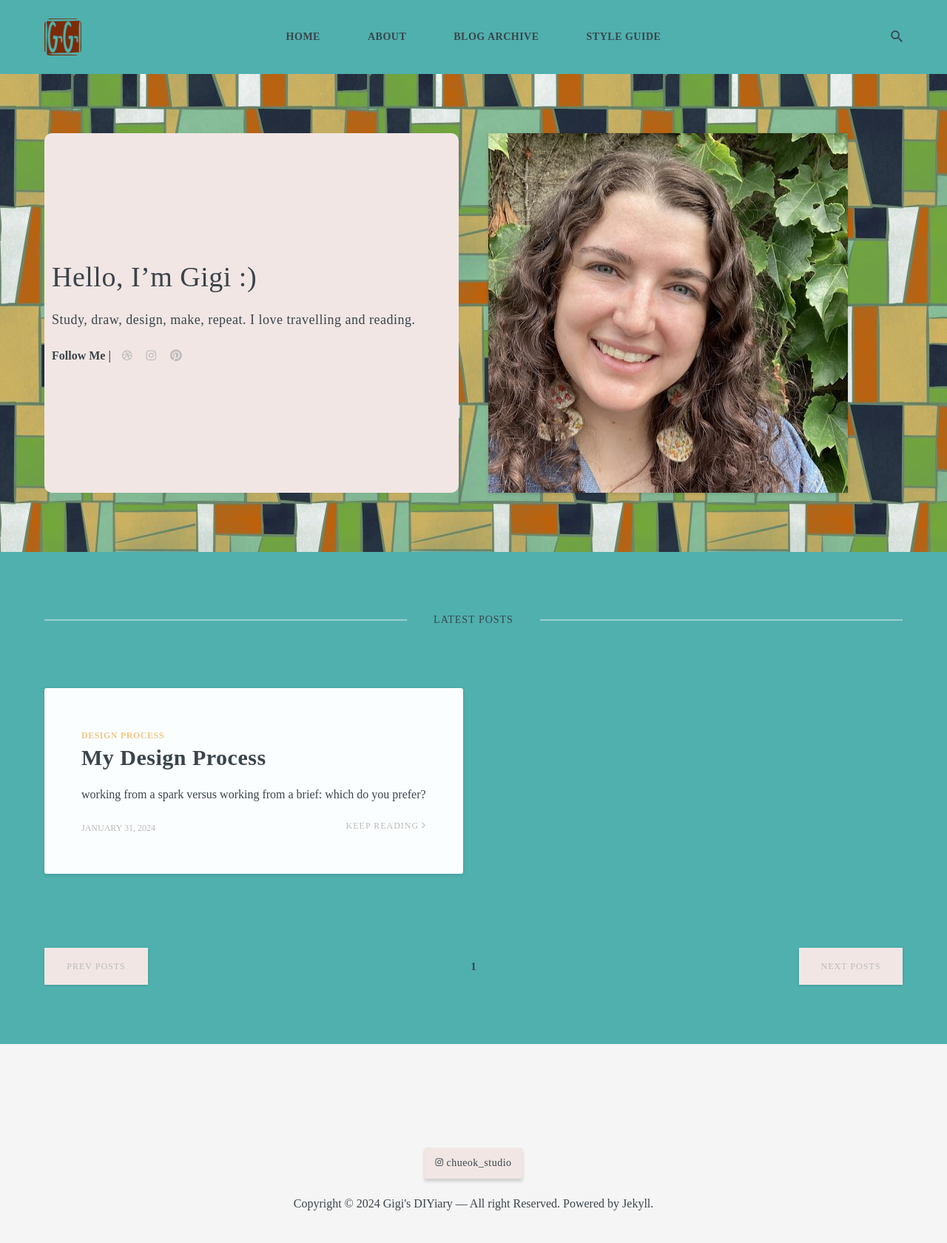
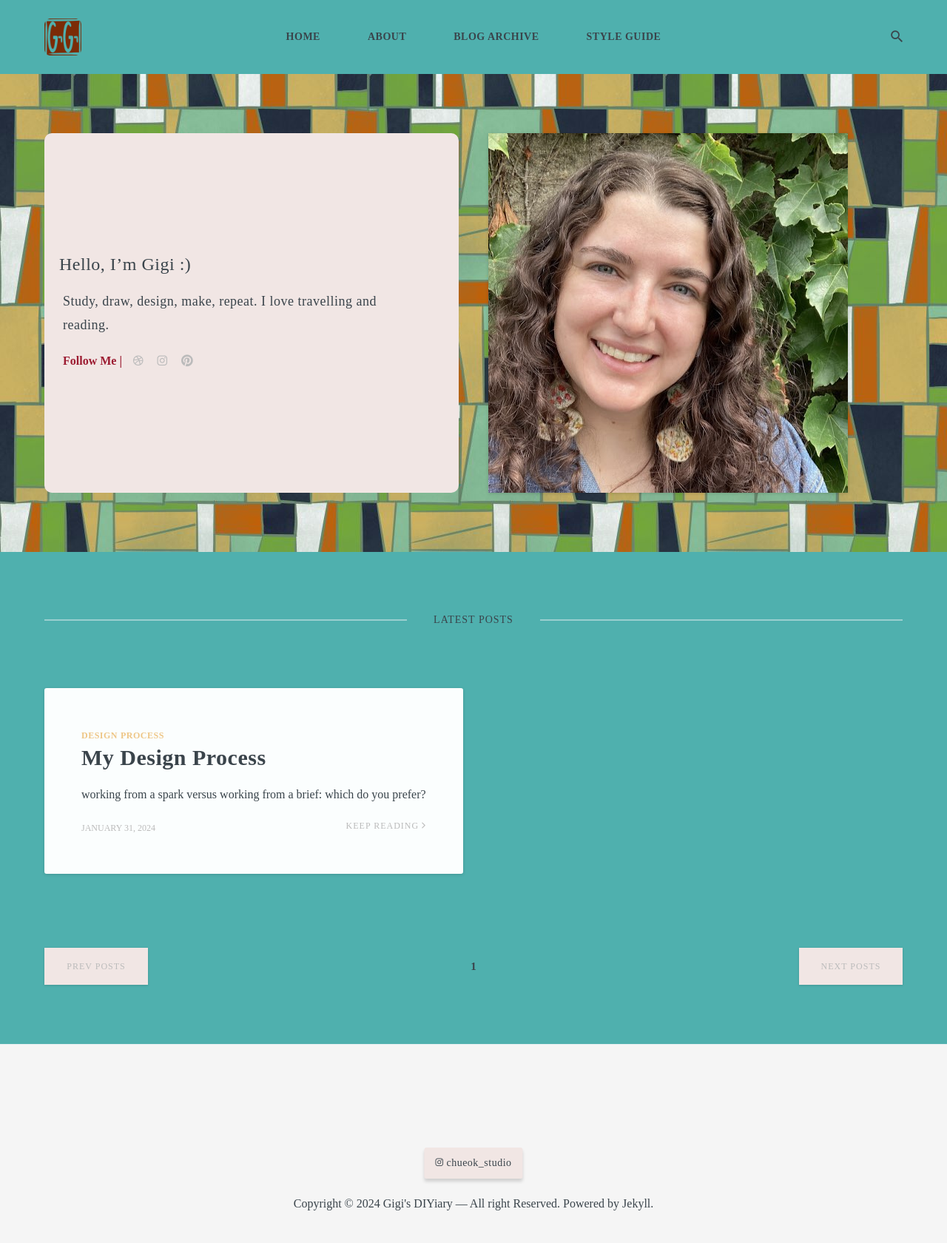
Before and after one commit to gabriellegaulin/blog, a Jekyll site: the page built from index.html, in a window 1280 px wide. Shown: the whole page at 74% size. Built offline with Jekyll 4.4.1, drawn with Linux system fonts in a browser that asks for light colours; nearby versions of some CDN libraries; the list of posts is cut into pages by our own code.

Commit message:
change social link colors

```diff
--- a/_sass/0-settings/_variables.scss
+++ b/_sass/0-settings/_variables.scss
@@ -28,6 +28,7 @@ $black: #000000;
 
 //img variables//
 $hero-bgd: url("https://www.gabriellegaulin.com/blog/images/Bojagi_multi.jpg") ; //change hero bgd pattern here
+
 
 
 
--- a/_sass/3-modules/_header.scss
+++ b/_sass/3-modules/_header.scss
@@ -9,7 +9,7 @@
     bottom: 0;
     left: 0;
     z-index: 10;
-    background-color: rgba(17,17,17,0.7);
+    background-color: #EEC686;;
     cursor: pointer;
     opacity: 0;
     visibility: hidden;
--- a/_sass/3-modules/_hero.scss
+++ b/_sass/3-modules/_hero.scss
@@ -14,12 +14,12 @@
     flex-direction: column;
     justify-content: center;
     width: 100%;
-    padding: 0 40px 0 0;
+    padding: 10px 40px 10px 10px;
     background-color: $white;
     border-radius: 10px;
 
     .hero__title {
-      font-size: 38px;
+      font-size: 24px;
       font-weight: normal;
       padding: 0 10px;
     }
@@ -28,12 +28,13 @@
       font-size: 18px;
       line-height: 32px;
       letter-spacing: 0.5px;
-      padding: 0 10px;
+      padding: 0 15px;
     }
 
     .hero__social {
       display: flex;
-      padding: 0 10px;
+      padding: 0 15px;
+      color: $red;
     }
 
     .hero__social-title {
```
